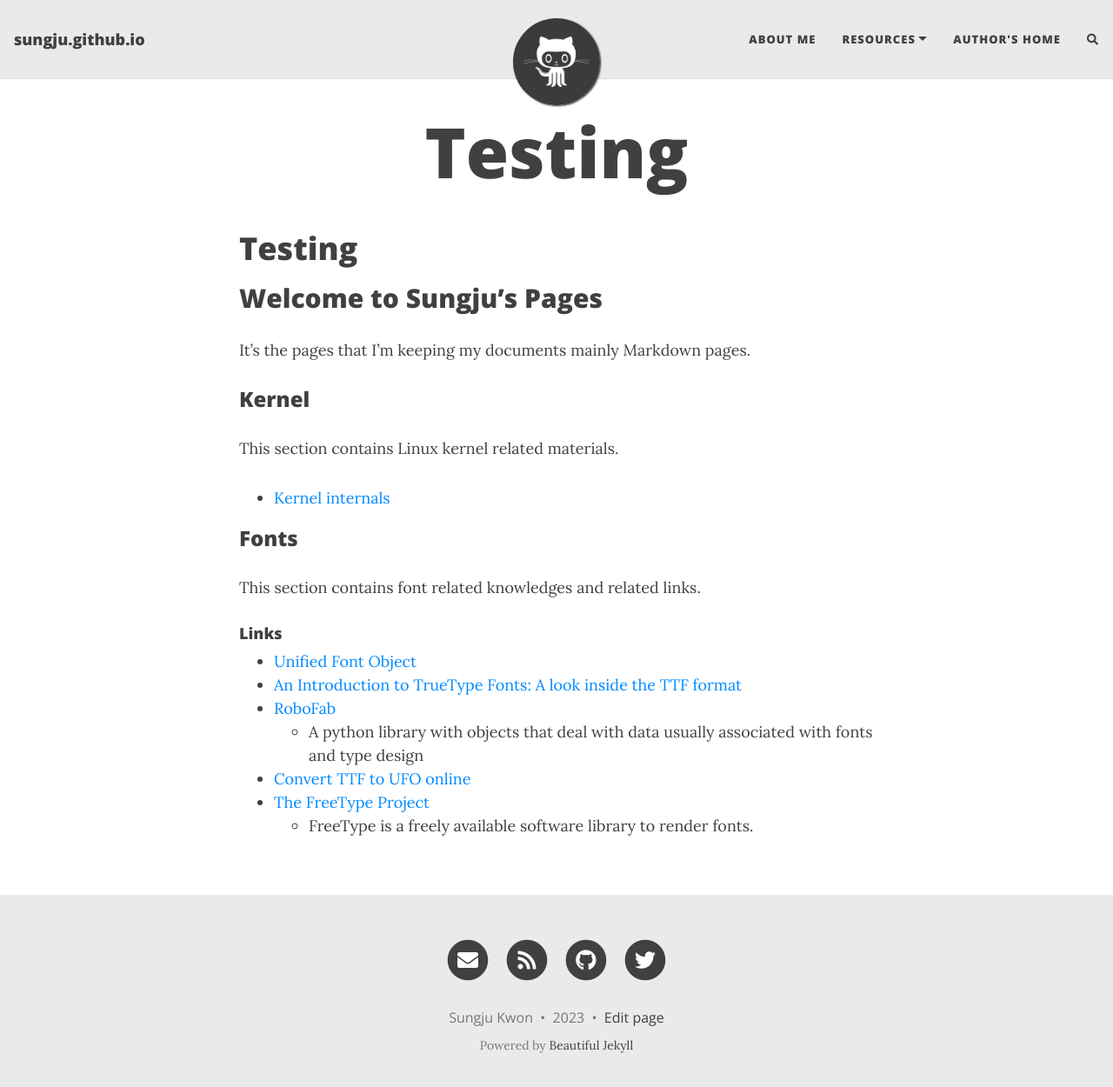
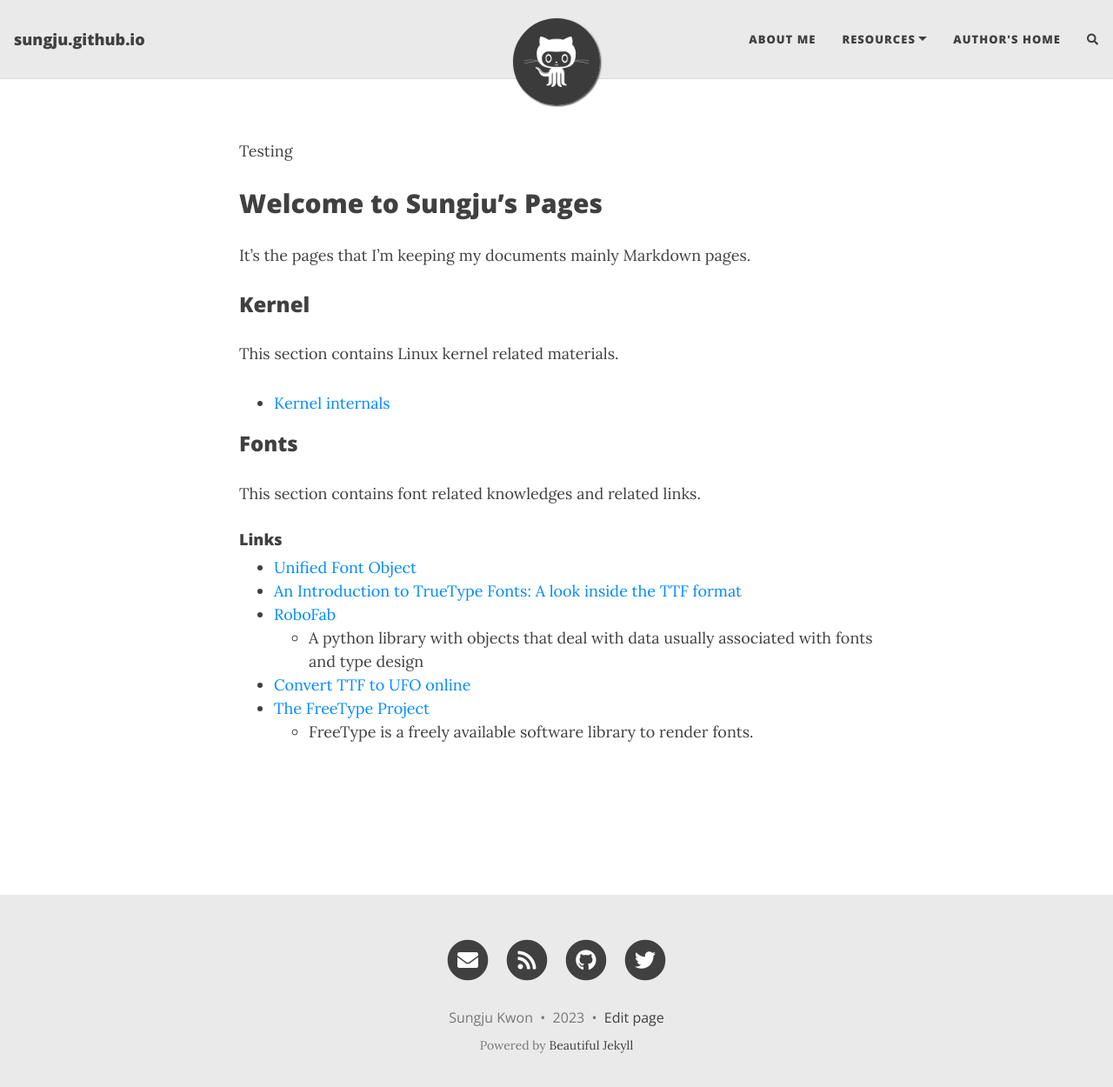
Before and after one commit to sungju/sungju.github.io, a Jekyll site: the page built from index.md, in a window 1280 px wide and 1263 px high. Shown: the top 1250 px of the window at 87% size. Built offline with Jekyll 4.4.1, drawn with Linux system fonts in a browser that asks for light colours; nearby versions of some CDN libraries; our own code applies the rules of GitHub Pages for plain Markdown files; comment, search, counter and statistics services are not loaded.

Commit message:
Yet another testing

```diff
--- a/index.md
+++ b/index.md
@@ -1,4 +1,4 @@
-# Testing
+Testing
 ## Welcome to Sungju's Pages
 
 It's the pages that I'm keeping my documents mainly Markdown pages.
```
